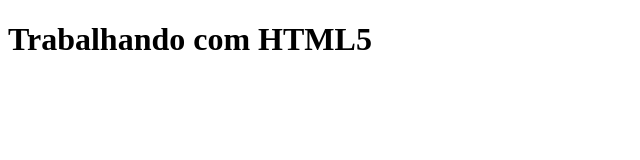
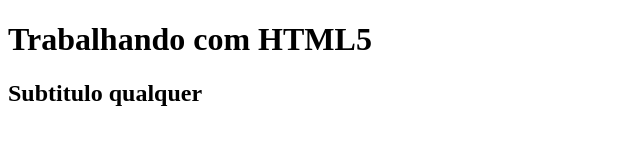
Before and after one commit to tiagotecinternet24/aulas-front, a plain HTML site: page ola-mundo.html in a window 1280 px wide. Shown: the whole page, without its empty margins (0-640 px from the left). Drawn offline with Linux system fonts and the light colour scheme.

Commit message:
Adiciona subtitulo h2

```diff
--- a/ola-mundo.html
+++ b/ola-mundo.html
@@ -5,8 +5,9 @@
 		<title> Olá HTML! </title>
 	</head>
 	<body>
+		<h1>Trabalhando com HTML5</h1>
 
-		<h1>Trabalhando com HTML5</h1>
+		<h2>Subtitulo qualquer</h2>
 
 	</body>
 </html>
```
